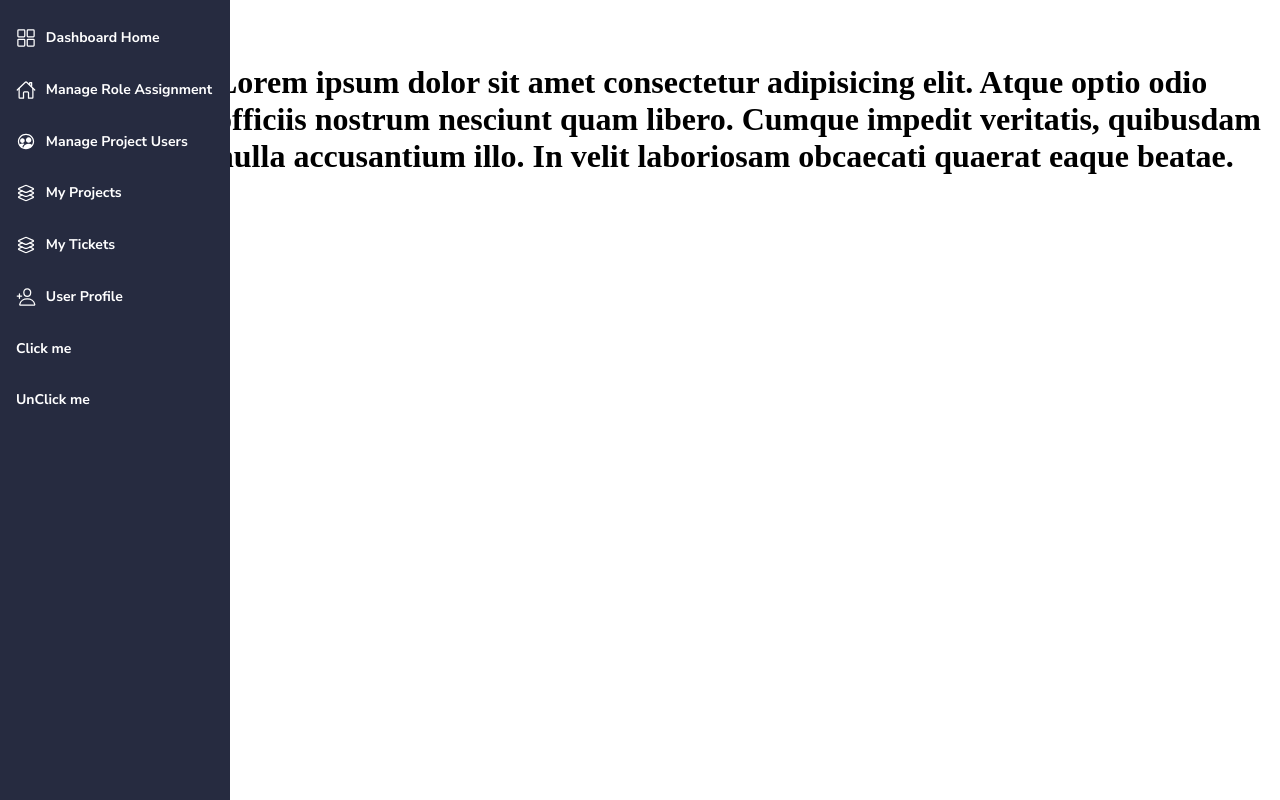
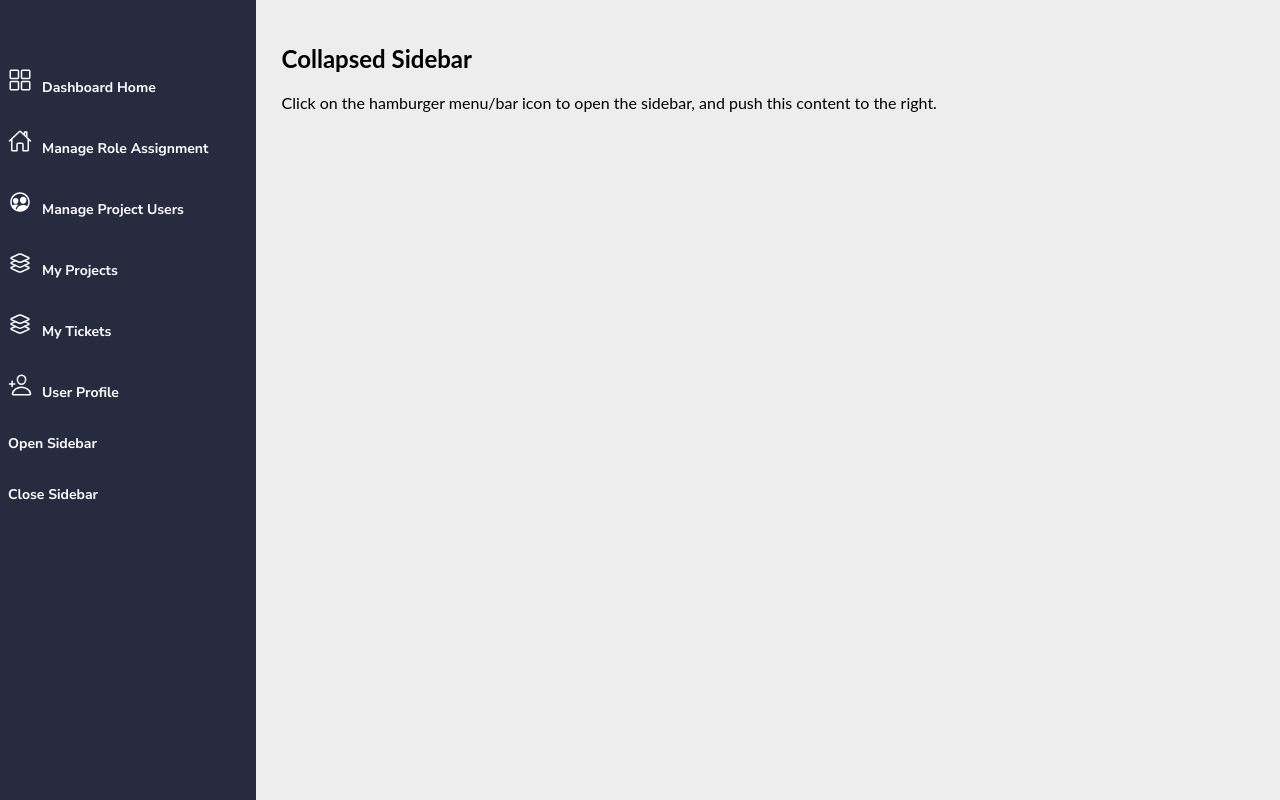
Before and after one commit to Uzaf2/bugTracker, a React (Create React App) app in the folder client/: page /ManageUserRoles in a window 1280 px wide. Built offline with nearby package versions, Linux system fonts and the light colour scheme.

Commit message:
First version of completed side bar

```diff
--- a/client/src/css/main.css
+++ b/client/src/css/main.css
@@ -1,69 +1,96 @@
 @import url("https://fonts.googleapis.com/css2?family=Poppins:wght@400;600&display=swap");
 @import url("https://fonts.googleapis.com/css2?family=Nunito+Sans:wght@700&display=swap");
-.mainBody {
-  display: -webkit-box;
-  display: -ms-flexbox;
-  display: flex;
-  -webkit-box-orient: vertical;
-  -webkit-box-direction: normal;
-      -ms-flex-flow: column wrap;
-          flex-flow: column wrap;
+body {
+  font-family: "Lato", sans-serif;
 }
 
-.mainNav {
-  height: 100vh;
-  display: -webkit-box;
-  display: -ms-flexbox;
-  display: flex;
-  -webkit-box-orient: vertical;
-  -webkit-box-direction: normal;
-      -ms-flex-direction: column;
-          flex-direction: column;
-  overflow: hidden;
+.sidebar {
+  height: 100%;
+  width: 20%;
+  position: fixed;
+  z-index: 1;
+  top: 0;
+  left: 0;
+  overflow-x: hidden;
+  -webkit-transition: 0.5s;
+  transition: 0.5s;
+  padding-top: 60px;
+  background-color: #262B40;
 }
 
-.navBrand {
-  display: -webkit-box;
-  display: -ms-flexbox;
-  display: flex;
-  -webkit-box-align: center;
-      -ms-flex-align: center;
-          align-items: center;
-  margin-bottom: 2rem;
-  padding: 0 .5rem;
+.sidebar a {
+  padding: .5rem;
+  text-decoration: none;
+  font-size: .875rem;
+  color: white;
+  text-decoration: none;
+  display: block;
+  -webkit-transition: 0.3s;
+  transition: 0.3s;
+  margin-bottom: 1rem;
+  border-radius: 10px;
+  width: calc(var(92px) + 9.25rem);
+  font-family: 'Nunito Sans', sans-serif;
+  padding: .5rem;
 }
 
-.navbar {
-  height: 100%;
-  width: 18%;
-  position: fixed;
-  top: 0;
-  left: 0;
-  background-color: #262B40;
-  padding: 1.25rem .5rem 2rem;
-  -webkit-transition: .5s;
-  transition: .5s;
-  font-weight: 600;
-  color: white;
-  font-size: 1rem;
+.sidebar a:hover {
+  background-color: #F5A623;
+  -webkit-transition: .3s;
+  transition: .3s;
+  cursor: pointer;
 }
 
-.navbar a {
-  color: white;
-  text-decoration: none;
-  font-size: .875rem;
-  text-align: left;
-  -webkit-box-align: left;
-      -ms-flex-align: left;
-          align-items: left;
-  padding: .5rem;
-  margin-bottom: 1rem;
-  border-radius: 25px;
-  width: calc(var(92px) + 9.25rem);
-  font-family: 'Nunito Sans', sans-serif;
+.sidebar .closebtn {
+  position: absolute;
+  top: 0;
+  right: 25px;
+  font-size: 36px;
+  margin-left: 50px;
 }
 
-.navbar .section {
+.openbtn {
+  font-size: 20px;
+  cursor: pointer;
+  background-color: #111;
+  color: white;
+  padding: 10px 15px;
+  border: none;
+}
+
+.openbtn:hover {
+  background-color: #444;
+}
+
+.main {
+  -webkit-transition: margin-left .5s;
+  transition: margin-left .5s;
+  padding: 16px;
+  margin-left: 20%;
+}
+
+/* On smaller screens, where height is less than 450px, change the style of the sidenav (less padding and a smaller font size) */
+@media screen and (max-height: 450px) {
+  .sidebar {
+    padding-top: 15px;
+  }
+  .sidebar a {
+    font-size: 18px;
+  }
+}
+
+.grid {
+  width: 10%;
+  color: white;
+  margin-right: 10px;
+  -ms-grid-columns: max-content max-content;
+      grid-template-columns: -webkit-max-content -webkit-max-content;
+      grid-template-columns: max-content max-content;
+  -webkit-filter: brightness(0) invert(1);
+          filter: brightness(0) invert(1);
+}
+
+.section {
   color: white;
   display: -webkit-box;
   display: -ms-flexbox;
@@ -74,7 +101,7 @@
   transition: .3s;
 }
 
-.navbar .section1 {
+.section1 {
   color: white;
   display: -webkit-box;
   display: -ms-flexbox;
@@ -91,71 +118,7 @@
   border-left: 10px;
 }
 
-.navbar .section:hover {
-  background-color: #F5A623;
-  -webkit-transition: .3s;
-  transition: .3s;
-  cursor: pointer;
-}
-
-.navbar .grid {
-  width: 10%;
-  color: white;
-  margin-right: 10px;
-  -ms-grid-columns: max-content max-content;
-      grid-template-columns: -webkit-max-content -webkit-max-content;
-      grid-template-columns: max-content max-content;
-  -webkit-filter: brightness(0) invert(1);
-          filter: brightness(0) invert(1);
-}
-
-.toggle {
-  position: absolute;
-  top: 1.10rem;
-  right: -.6rem;
-  width: 18px;
-  height: 18px;
-  background-color: var(--second-color);
-  border-radius: 50%;
-  font-size: 1.25rem;
-  color: var(--first-color);
-  display: -webkit-box;
-  display: -ms-flexbox;
-  display: flex;
-  -webkit-box-align: center;
-      -ms-flex-align: center;
-          align-items: center;
-  -webkit-box-pack: center;
-      -ms-flex-pack: center;
-          justify-content: center;
-  cursor: pointer;
-  -webkit-transition: .5s;
-  transition: .5s;
-}
-
-h1 {
-  margin: 0;
-}
-
-.body-pd {
-  padding: 2rem 0 0 16rem;
-}
-
 body {
-  position: relative;
-  margin: 0;
-  padding: 2rem 0 0 6.75rem;
-  -webkit-transition: .5s;
-  transition: .5s;
-}
-
-*, ::before, ::after {
-  -webkit-box-sizing: border-box;
-          box-sizing: border-box;
-}
-
-/*Expander menu*/
-.expander {
-  width: calc(var(--nav-width) + 9.25rem);
+  background-color: #EDEDED;
 }
 /*# sourceMappingURL=main.css.map */
--- a/client/src/css/main.scss
+++ b/client/src/css/main.scss
@@ -1,53 +1,86 @@
 @import url("https://fonts.googleapis.com/css2?family=Poppins:wght@400;600&display=swap");
 
 @import url('https://fonts.googleapis.com/css2?family=Nunito+Sans:wght@700&display=swap');
-
-.mainBody {
-    display: flex;
-    flex-flow: column wrap;
-  }
-.mainNav{
-    height: 100vh;
-    display: flex;
-    flex-direction: column;
-    overflow: hidden;
-
+body {
+    font-family: "Lato", sans-serif;
   }
 
-.navBrand {
-    display: flex;
-    align-items: center;
-    margin-bottom: 2rem;
-    padding: 0 .5rem;
+  .sidebar {
+    height: 100%;
+    width: 20%;
+    position: fixed;
+    z-index: 1;
+    top: 0;
+    left: 0;
+    overflow-x: hidden;
+    transition: 0.5s;
+    padding-top: 60px;
+    background-color: #262B40;
   }
 
-.navbar {
-    height: 100%;
-    width: 18%;
-    position: fixed;
+  .sidebar a {
+    padding: .5rem;
+    text-decoration: none;
+    font-size: .875rem;
+    color: white;
+    text-decoration: none;
+    display: block;
+    transition: 0.3s;
+
+    margin-bottom: 1rem;
+    border-radius: 10px;
+    width: calc(var(92px) + 9.25rem);
+    font-family: 'Nunito Sans', sans-serif;
+    padding: .5rem;
+  }
+
+  .sidebar a:hover {
+    background-color:#F5A623;
+    transition: .3s;
+    cursor: pointer;
+  }
+
+  .sidebar .closebtn {
+    position: absolute;
     top: 0;
-    left: 0;
-    //background-color:#12192C;
-    background-color: #262B40;
-    padding: 1.25rem .5rem 2rem;
-    transition: .5s;
-    font-weight: 600;
+    right: 25px;
+    font-size: 36px;
+    margin-left: 50px;
+  }
+
+  .openbtn {
+    font-size: 20px;
+    cursor: pointer;
+    background-color: #111;
     color: white;
-    font-size: 1rem;
+    padding: 10px 15px;
+    border: none;
+  }
+
+  .openbtn:hover {
+    background-color: #444;
+  }
+
+  .main {
+    transition: margin-left .5s;
+    padding: 16px;
+    margin-left: 20%;
+  }
+
+  /* On smaller screens, where height is less than 450px, change the style of the sidenav (less padding and a smaller font size) */
+  @media screen and (max-height: 450px) {
+    .sidebar {padding-top: 15px;}
+    .sidebar a {font-size: 18px;}
+  }
 
 
-    a {
+
+  .grid {
+    width: 10%;
     color: white;
-        text-decoration: none;
-        font-size: .875rem;
-        text-align: left;
-        align-items: left;
-        padding: .5rem;
-        margin-bottom: 1rem;
-        border-radius: 25px;
-        width: calc(var(92px) + 9.25rem);
-        font-family: 'Nunito Sans', sans-serif;
-
+    margin-right: 10px;
+    grid-template-columns: max-content max-content;
+    filter:  brightness(0) invert(1);
 }
 
 .section{
@@ -70,59 +103,6 @@
     border-left: 10px;
 }
 
-    .section:hover {
-        //background-color:#4A5073;
-        //background-color:#4A5073;
-        background-color:#F5A623;
-        transition: .3s;
-        cursor: pointer;
+body {
+     background-color: #EDEDED;
 }
-    .grid {
-        width: 10%;
-        color: white;
-        margin-right: 10px;
-        grid-template-columns: max-content max-content;
-        filter:  brightness(0) invert(1);
-    }
-}
-
-
-.toggle{
-    position: absolute;
-    top: 1.10rem;
-    right: -.6rem;
-    width: 18px;
-    height: 18px;
-    background-color: var(--second-color);
-    border-radius: 50%;
-    font-size: 1.25rem;
-    color: var(--first-color);
-    display: flex;
-    align-items: center;
-    justify-content: center;
-    cursor: pointer;
-    transition: .5s;
-}
-
-
-h1 {margin: 0;}
-
-.body-pd{
-    padding: 2rem 0 0 16rem;
-  }
-
-  body{
-    position: relative;
-    margin: 0;
-    padding: 2rem 0 0 6.75rem;
-    transition: .5s;
-  }
-
-  *,::before,::after{
-    box-sizing: border-box;
-  }
-
-  /*Expander menu*/
-.expander{
-    width: calc(var(--nav-width) + 9.25rem);
-  }
--- a/client/src/pages/ManageUserRoles.js
+++ b/client/src/pages/ManageUserRoles.js
@@ -1,5 +1,6 @@
 import { makeStyles } from '@material-ui/core/styles';
 import '../css/main.css';
+
 import grid from '../icons/grid-outline.svg';
 import homeIcon from '../icons/home-outline.svg';
 import layers from '../icons/layers-outline.svg';
@@ -12,158 +13,97 @@ import personCircleOutline from '../icons/person-circle-outline.svg';
 import reorderFourOutline from '../icons/reorder-four-outline.svg';
 //import users from 'users.svg';
 
-const useStyles = makeStyles((theme) => ({
-  avatar: {
-    margin: theme.spacing(1),
-    backgroundColor: '#F5F8FB',
-    width: '100%',
-    height: '100%',
-  },
-}));
-
 function ManageUserRoles(props) {
 
+  function openNav(e) {
+    document.getElementById("mySidebar").style.width = "250px";
+    document.getElementById("main").style.marginLeft = "250px";
 
-  function handleClick(e) {
+    document.getElementById('navName').style.fontSize = '.875rem';
+    document.getElementById('navName1').style.fontSize = '.875rem';
+    document.getElementById('navName2').style.fontSize = '.875rem';
+    document.getElementById('navName3').style.fontSize = '.875rem';
+    document.getElementById('navName4').style.fontSize = '.875rem';
+    document.getElementById('navName5').style.fontSize = '.875rem';
 
-      document.getElementById('navbar').style.width = '100px';
-      document.getElementById('navName').style.fontSize = '0';
-      document.getElementById('grid').style.width = '30px';
 
-      document.getElementById('navName1').style.fontSize = '0';
-      document.getElementById('grid1').style.width = '30px';
-
-      document.getElementById('navName2').style.fontSize = '0';
-      document.getElementById('grid2').style.width = '30px';
-
-      document.getElementById('navName3').style.fontSize = '0';
-      document.getElementById('grid3').style.width = '30px';
-
-      document.getElementById('navName4').style.fontSize = '0';
-      document.getElementById('grid4').style.width = '30px';
-
-      document.getElementById('navName5').style.fontSize = '0';
-      document.getElementById('grid5').style.width = '30px';
-
-     /* var one = document.getElementById("navbar");
-      var two = document.getElementById("2");
-
-      var style = window.getComputedStyle(one);
-      var wdt = style.getPropertyValue('width');
-      var totalWidth = window.screen.width;
-      var derived = totalWidth -wdt;
-
-      two.style.width = derived;
-      console.log("Value", derived);
-      document.getElementById('2').style.width = derived;
-*/
-    document.getElementById('2').style.width = '900px';
-    document.getElementById('2').style.float= 'right';
-    document.getElementById('2').style.textAlign = 'center';
+    document.getElementById('grid').style.width = '30px';
+    document.getElementById('grid1').style.width = '30px';
+    document.getElementById('grid2').style.width = '30px';
+    document.getElementById('grid3').style.width = '30px';
+    document.getElementById('grid4').style.width = '30px';
+    document.getElementById('grid5').style.width = '30px';
   }
 
-  function secondHandleClick (e) {
-    document.getElementById('navbar').style.width = '270px';
-    document.getElementById('navName').style.fontSize = '.875rem';
+  function closeNav(e) {
+    document.getElementById('mySidebar').style.width = '60px';
+    document.getElementById('main').style.marginLeft= '60px';
+
+    document.getElementById('navName').style.fontSize = '0px';
+    document.getElementById('navName1').style.fontSize = '0px';
+    document.getElementById('navName2').style.fontSize = '0px';
+    document.getElementById('navName3').style.fontSize = '0px';
+    document.getElementById('navName4').style.fontSize = '0px';
+    document.getElementById('navName5').style.fontSize = '0px';
+
+
     document.getElementById('grid').style.width = '30px';
-
-    document.getElementById('navName1').style.fontSize = '.875rem';
     document.getElementById('grid1').style.width = '30px';
-
-    document.getElementById('navName2').style.fontSize = '.875rem';
     document.getElementById('grid2').style.width = '30px';
-
-    document.getElementById('navName3').style.fontSize = '.875rem';
     document.getElementById('grid3').style.width = '30px';
-
-    document.getElementById('navName4').style.fontSize = '.875rem';
     document.getElementById('grid4').style.width = '30px';
-
-    document.getElementById('navName5').style.fontSize = '.875rem';
     document.getElementById('grid5').style.width = '30px';
 
-    document.getElementById('2').style.width = '600px';
-    document.getElementById('2').style.float= 'right';
-    document.getElementById('2').style.textAlign = 'right';
-   /* var one = document.getElementById("navbar");
-    var two = document.getElementById("2");
+  }
 
-    var style = window.getComputedStyle(one);
-    var wdt = style.getPropertyValue('width');
-    var totalWidth = window.screen.width;
-    var derived = totalWidth -wdt;
-    two.style.width = derived;
-
-    var newStr = wdt.slice(0, -2);
-
-    var stotal = ( parseInt(totalWidth) - parseInt(newStr) ).toFixed(2);
-     console.log(totalWidth, " ", newStr)
-     console.log(parseInt(stotal).toFixed(2))
-    document.getElementById('2').style.width = parseInt(stotal).toFixed(2);
-    */
-
-  }
-  const styles = useStyles();
   return (
 
-    <body id="body-pd">
-    <div className="mainBody">
-      <div className="navbar" class="navbar" id="navbar">
-        <a className="section" href="#section">
-          <img class="grid" id="grid" src={grid} alt="image al" />
-          <span class="navName" id="navName">Dashboard Home</span>
+    <body>
+      <div id="mySidebar" class="sidebar">
+
+        <a href="#"className="section">
+        <img class="grid" id="grid" src={grid} alt="image al" />
+        <span class="navName" id="navName">Dashboard Home</span>
         </a>
 
-        <a className="section" href="#section">
-          <img class="grid" id="grid1" src={homeIcon} alt="image al" />
+        <a href="#"className="section">
+
+        <img class="grid" id="grid1" src={homeIcon} alt="image al" />
           <span class="navName" id="navName1">Manage Role Assignment</span>
         </a>
-
-        <a className="section" href="#section">
-          <img class="grid" id="grid2" src={peopleCirle} alt="image al" />
+        <a href="#" className="section">
+        <img class="grid" id="grid2"  src={peopleCirle} alt="image al" />
           <span class="navName" id="navName2">Manage Project Users</span>
         </a>
-
-        <a className="section" href="#section">
-          <img class="grid" id="grid3" src={layers} alt="image al" />
+        <a href="#" className="section">
+        <img class="grid" id="grid3"  src={layers} alt="image al" />
           <span class="navName" id="navName3">My Projects</span>
         </a>
-
-
-        <a className="section" href="#section">
-          <img class="grid" id="grid4" src={layers} alt="image al" />
+        <a href="#" className="section">
+        <img class="grid" id="grid4"  src={layers} alt="image al" />
           <span class="navName" id="navName4">My Tickets</span>
         </a>
-
-
-        <a className="section" href="#section">
-
+        <a href="#" className="section">
           <img class="grid" id="grid5" src={personAddOutline} alt="image al" />
           <span class="navName" id="navName5">User Profile</span>
         </a>
-
-        <a className="section" href="#section"  onClick={handleClick}>
-          Click me
+        <a className="section" href="#section"  onClick={openNav}>
+          Open Sidebar
           </a>
 
-          <a className="section" href="#section" onClick={secondHandleClick}>
-          UnClick me
+          <a className="section" href="#section" onClick={closeNav}>
+          Close Sidebar
           </a>
       </div>
 
 
-    <div className="body" id="2">
-    <h1>Lorem ipsum dolor sit amet consectetur adipisicing elit.
-            Atque optio odio officiis nostrum nesciunt quam libero.
-            Cumque impedit veritatis, quibusdam nulla accusantium illo.
-            In velit laboriosam obcaecati quaerat eaque beatae.</h1>
 
-    </div>
-
+    <div id="main" class="main">
+      <h2>Collapsed Sidebar</h2>
+      <p>Click on the hamburger menu/bar icon to open the sidebar, and push this content to the right.</p>
     </div>
 
     </body>
-
   );
 }
 
```
Also changed, not shown: 2 other files (tests, documents, lock files or other folders). Lines whose indentation alone changed are shown as unchanged.
